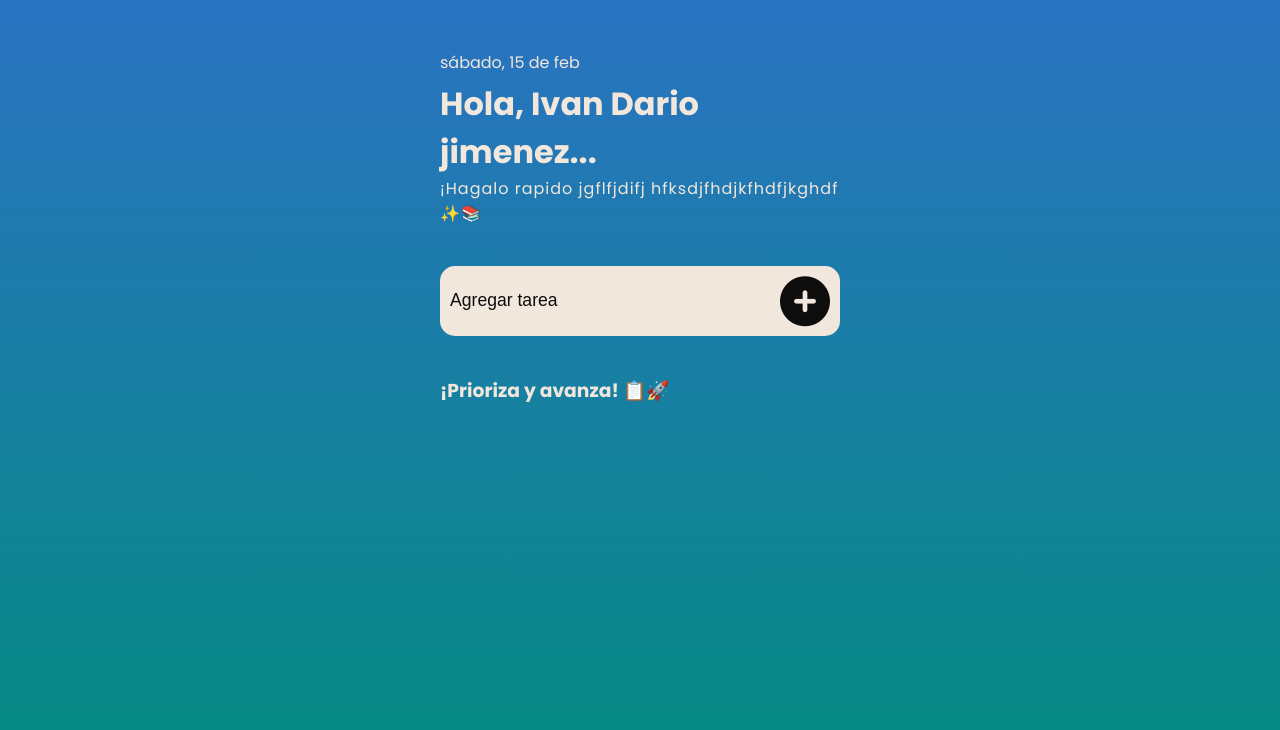
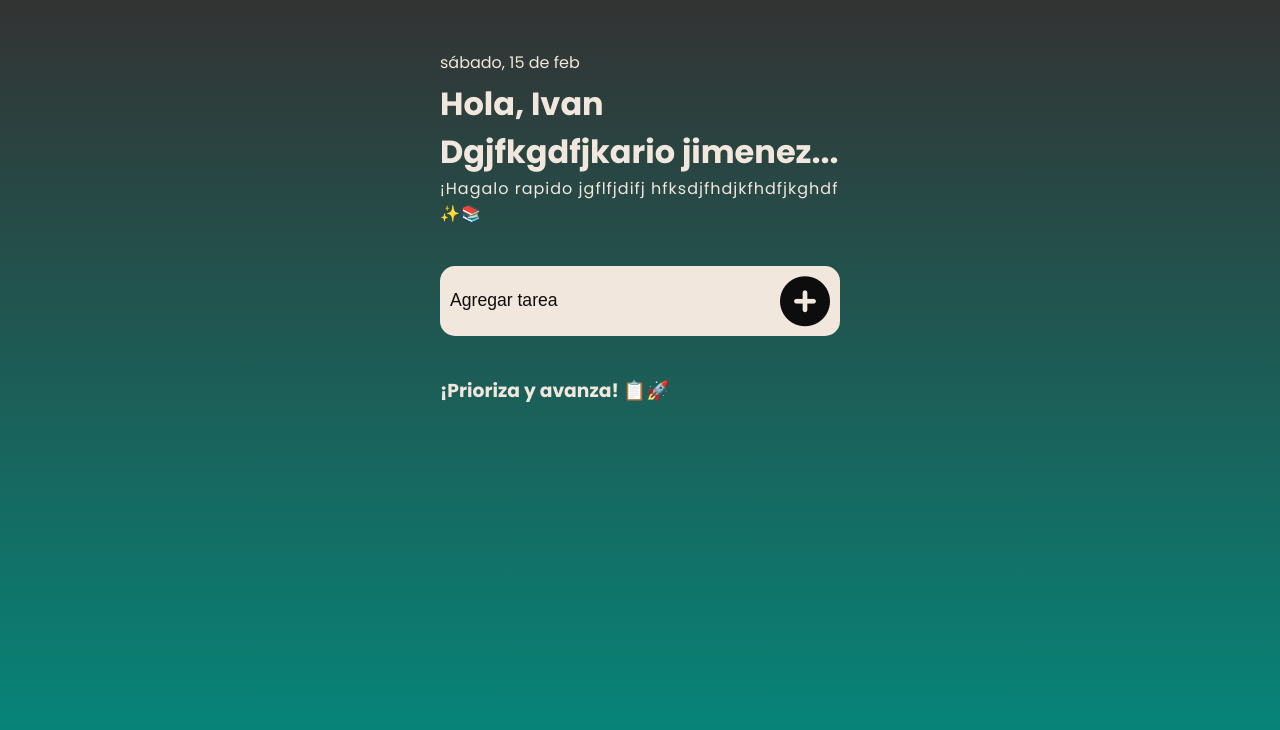
Before and after one commit to Idjc96/Todo-List-Clase1, a plain HTML site: page index.html in a window 1280 px wide. Drawn offline with Linux system fonts and the light colour scheme.

Commit message:
modificacion2

```diff
--- a/index.html
+++ b/index.html
@@ -15,7 +15,7 @@
     <div class="container">
     <div class="perfil">
         <div id="fecha"> </div>
-        <h1>Hola, Ivan Dario jimenez...</h1>
+        <h1>Hola, Ivan Dgjfkgdfjkario jimenez...</h1>
         <span>¡Hagalo rapido jgflfjdifj hfksdjfhdjkfhdfjkghdf ✨📚</span>
     </div>
     <div class="agregar-tarea">
--- a/styles.css
+++ b/styles.css
@@ -9,11 +9,11 @@
     --purple: #0D0D0D;
     --blue-light: #038C7F;
     --blue-dark:#2a73c2;
-    --green: #A6BC09;
+    --green: #333;
 }
 
 body {
-    background: linear-gradient(to bottom, var(--blue-dark), var(--blue-light));
+    background: linear-gradient(to bottom, var(--green), var(--blue-light));
     height: 100vh;
     font-family: 'Poppins', sans-serif;
 }
```
